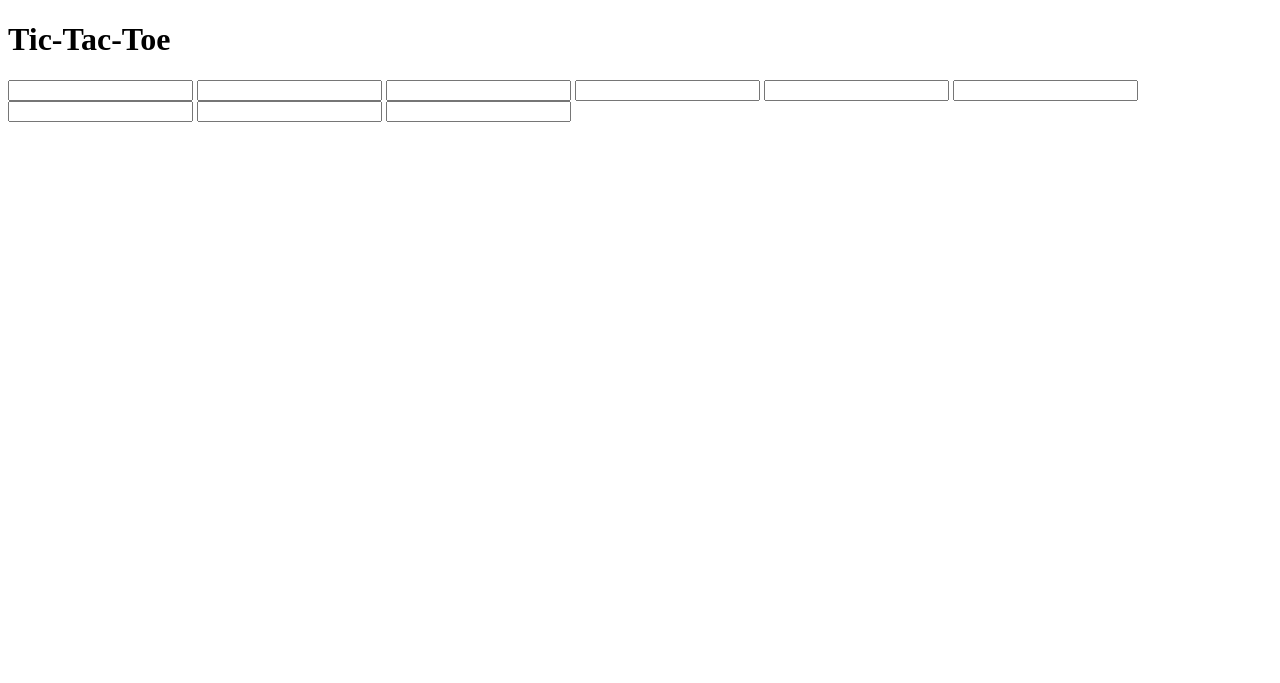
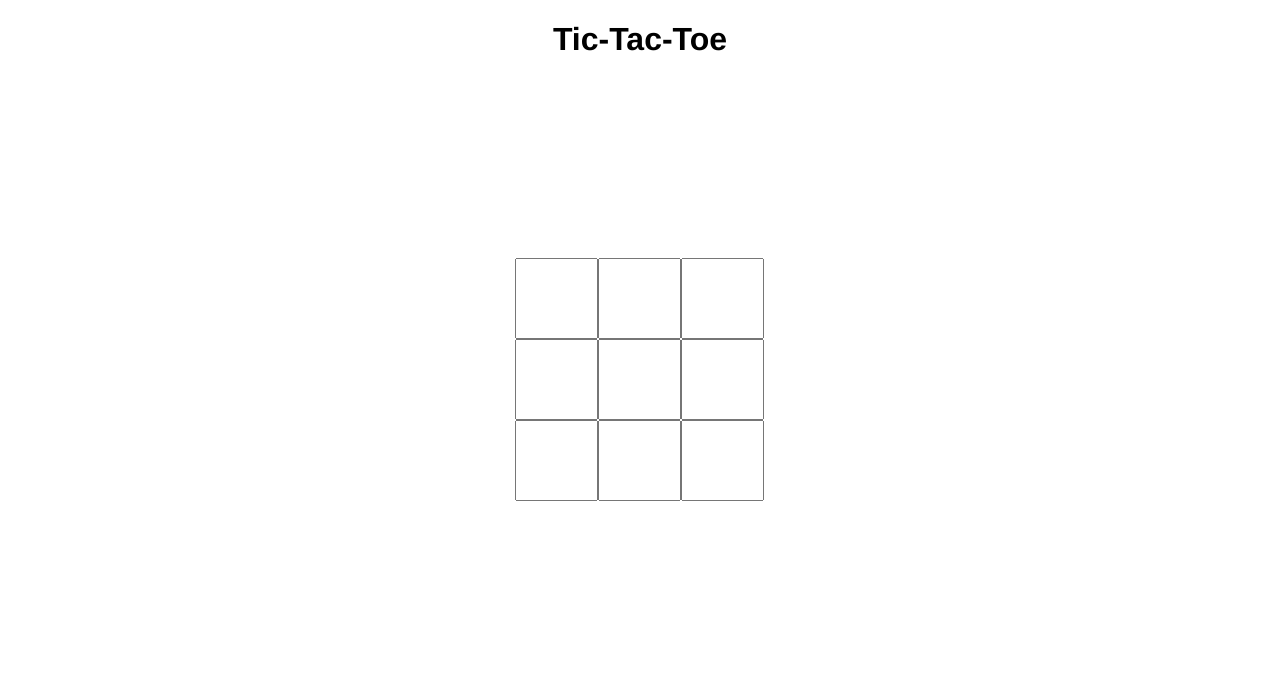
Before and after one commit to MuthoniMN/tic-tac-toe, a plain HTML site: page index.html in a window 1280 px wide. Drawn offline with Linux system fonts and the light colour scheme.

Commit message:
adding styling

```diff
--- a/css/style.css
+++ b/css/style.css
@@ -0,0 +1,34 @@
+body{
+    font-family: 'Franklin Gothic Medium', 'Arial Narrow', Arial, sans-serif;
+    text-align: center;
+    box-sizing: border-box;
+}
+
+.win{
+    color: rgb(0, 255, 42);
+}
+.lose{
+    color: red;
+}
+section{
+    display: flex;
+    height: 75vh;
+    width: 100%;
+    justify-content: center;
+    align-items: center;
+}
+
+.board{
+    display: flex;
+    width: 250px;
+    flex-wrap: wrap;
+}
+
+input{
+    display: block;
+    width: 75px;
+    height: 75px;
+    margin: 0;
+    font-size: 42px;
+    text-align: center;
+}
--- a/index.html
+++ b/index.html
@@ -13,6 +13,7 @@
     <h1>Tic-Tac-Toe</h1>
     <h2 id="result"></h2>
 
+    <section>
         <div class="board">
             <input type="text"  maxlength="1">
             <input type="text" maxlength="1">
@@ -24,6 +25,7 @@
             <input type="text" maxlength="1">
             <input type="text" maxlength="1">
         </div>
+    </section>
 
     <script src="js/script.js"></script>
 </body>
```
Lines whose indentation alone changed are shown as unchanged.
